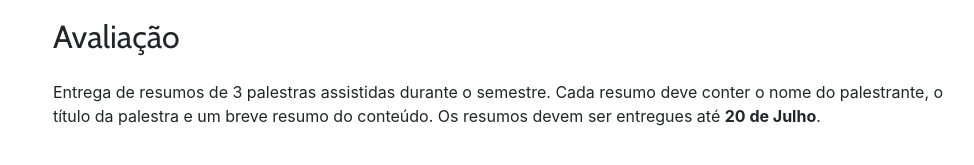
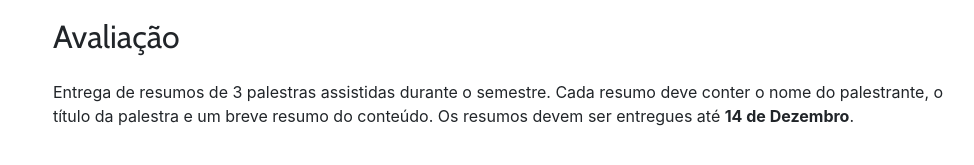
Before and after one commit to kroger/genosmus, a Jekyll site: the page built from _pedro/musd76.md, in a window 1280 px wide. Shown: the part 468-633 px from the top of the page, without its empty margins (47-1021 px from the left). Built offline with Jekyll 4.4.1, drawn with Linux system fonts in a browser that asks for light colours.

Commit message:
Trabalhos de seminarios e estági

```diff
--- a/_pedro/musd76.md
+++ b/_pedro/musd76.md
@@ -18,5 +18,5 @@ Palestras e defesas de tese serão listadas nessa sessão.
 
 Entrega de resumos de 3 palestras assistidas durante o semestre. Cada
 resumo deve conter o nome do palestrante, o título da palestra e um
-breve resumo do conteúdo. Os resumos devem ser entregues até **20 de
-Julho**.
+breve resumo do conteúdo. Os resumos devem ser entregues até **14 de
+Dezembro**.
```
Also changed, not shown: _pedro/musd77.md (+1 -1 lines).
